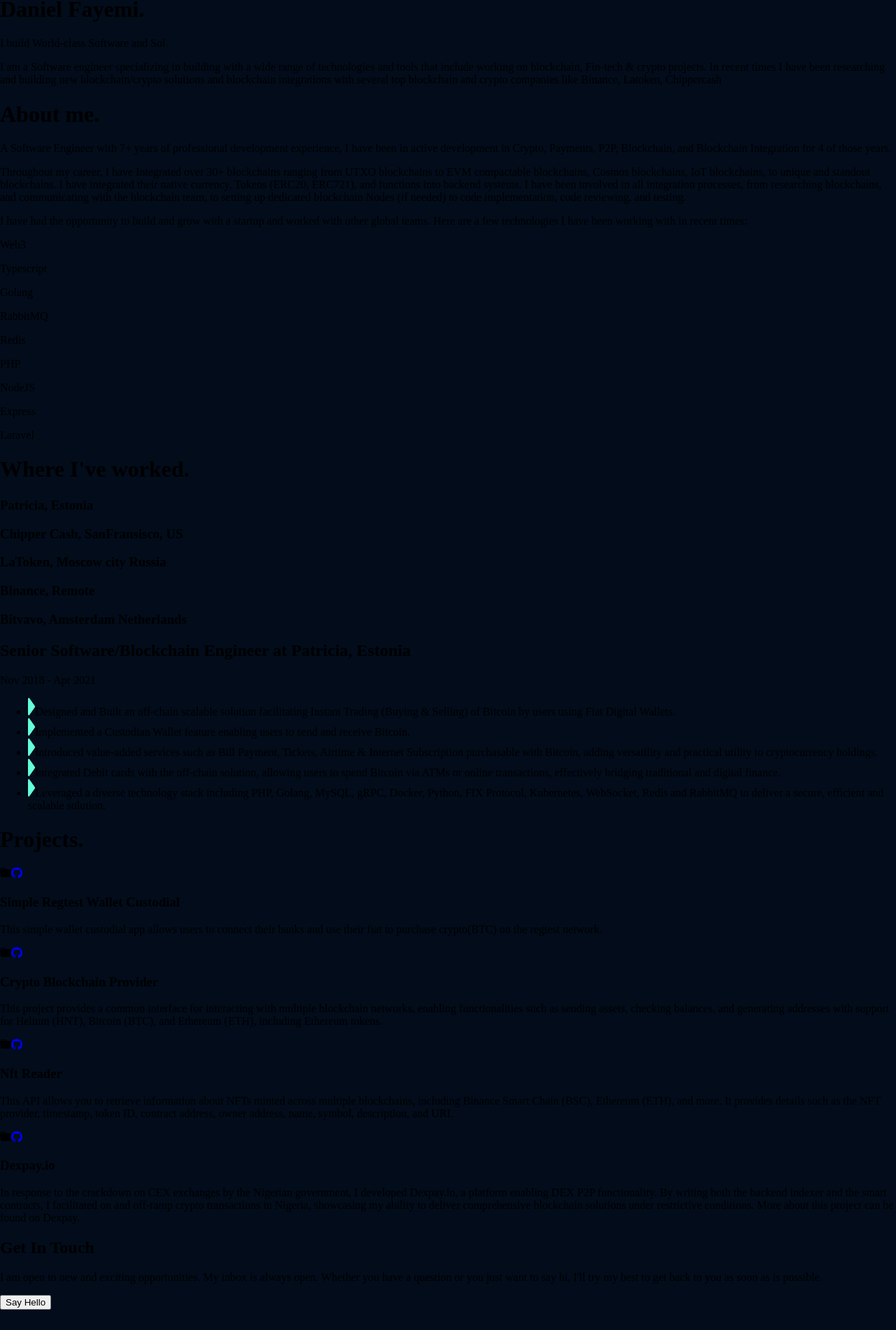
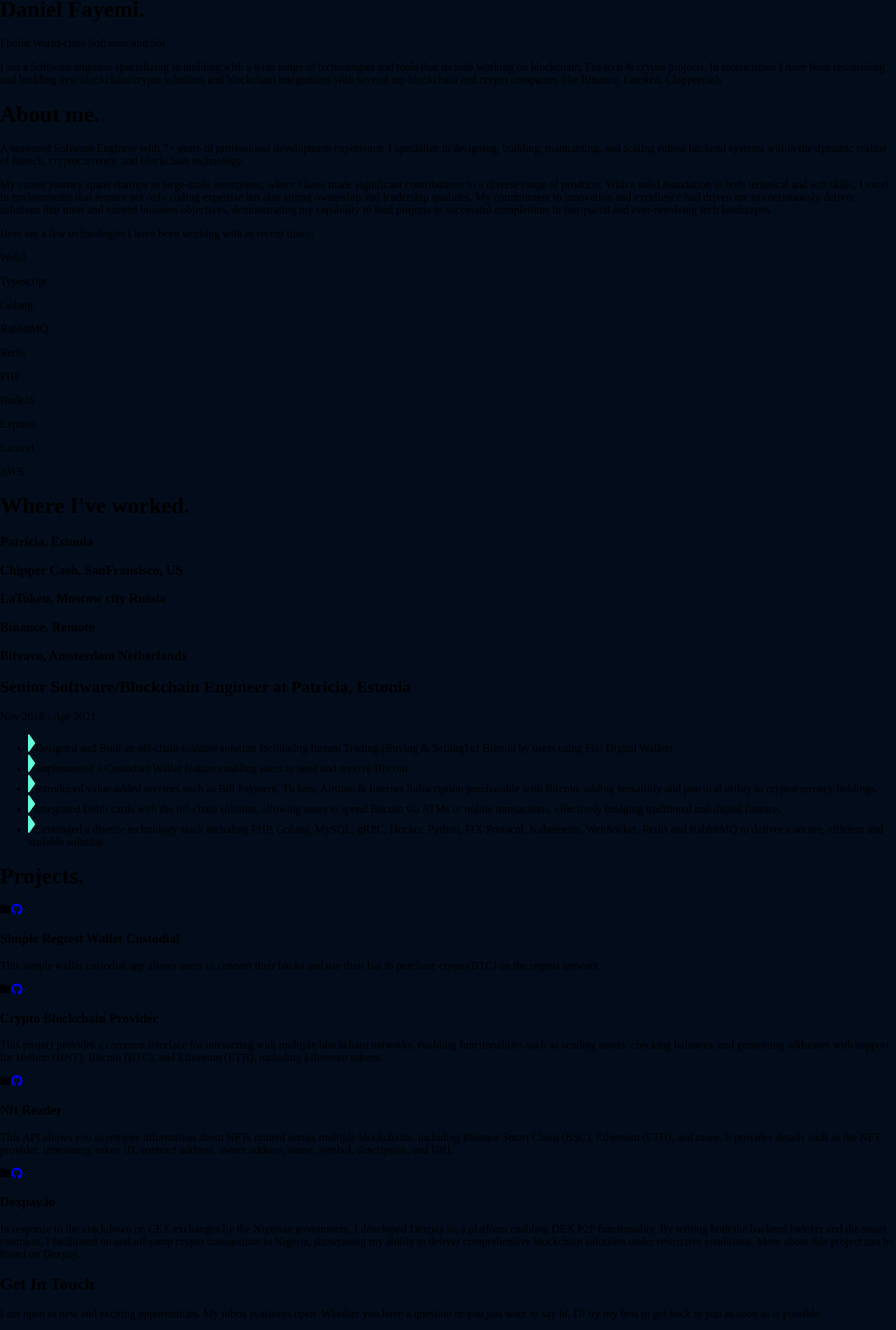
Before and after one commit to Generalsoi/danielportfolio, a React (Create React App) app: page / in a window 1280 px wide. Shown: the part 213-2113 px from the top of the page at 70% size. Before the commit the page ends 2084 px from the top, so only its background shows below. Built offline with nearby package versions, Linux system fonts and the light colour scheme.

Commit message:
fix: major updates to the site

```diff
--- a/src/components/about.jsx
+++ b/src/components/about.jsx
@@ -27,25 +27,25 @@
         }}
       >
         <p className="md:w-[70%] text-[#A8B2D1] text-sm md:text-lg mb-4">
-          A Software Engineer with 7+ years of professional development
-          experience, I have been in active development in Crypto, Payments,
-          P2P, Blockchain, and Blockchain Integration for 4 of those years.
+          A seasoned Software Engineer with 7+ years of professional development
+          experience. I specialize in designing, building, maintaining, and
+          scaling robust backend systems within the dynamic realms of fintech,
+          cryptocurrency, and blockchain technology.
         </p>
         <p className="md:w-[70%] text-[#A8B2D1] text-sm md:text-lg mb-4">
-          Throughout my career, I have Integrated over 30+ blockchains ranging
-          from UTXO blockchains to EVM compactable blockchains, Cosmos
-          blockchains, IoT blockchains, to unique and standout blockchains. I
-          have integrated their native currency, Tokens (ERC20, ERC721), and
-          functions into backend systems. I have been involved in all
-          integration processes, from researching blockchains, and communicating
-          with the blockchain team, to setting up dedicated blockchain Nodes (if
-          needed) to code implementation, code reviewing, and testing.
+          My career journey spans startups to large-scale enterprises, where I
+          have made significant contributions to a diverse range of products.
+          With a solid foundation in both technical and soft skills, I excel in
+          environments that require not only coding expertise but also strong
+          ownership and leadership qualities. My commitment to innovation and
+          excellence had driven me to continuously deliver solutions that meet
+          and exceed business objectives, demonstrating my capability to lead
+          projects to successful completions in fast-paced and ever-revolving
+          tech landscapes.
         </p>
 
         <p className="md:w-[70%] text-[#A8B2D1] text-sm md:text-lg mb-4">
-          I have had the opportunity to build and grow with a startup and worked
-          with other global teams. Here are a few technologies I have been
-          working with in recent times:
+          Here are a few technologies I have been working with in recent times:
         </p>
       </motion.span>
 
@@ -63,6 +63,7 @@
           <p>NodeJS</p>
           <p>Express</p>
           <p>Laravel</p>
+          <p>AWS</p>
         </span>
       </span>
     </div>
--- a/src/components/getInTouch.jsx
+++ b/src/components/getInTouch.jsx
@@ -19,15 +19,26 @@
         to get back to you as soon as is possible.
       </p>
 
+      <div className="md:flex items-center justify-center gap-6">
         <a
           href="https://mail.google.com/mail/?view=cm&fs=1&tf=1&to=danieltosinfayemi@gmail.com"
           target="_blank"
           rel="noreferrer"
         >
-        <button className="px-20 py-2 bg-[#64FFDA] text-[#112240] font-bold border-none rounded-xl cursor-pointer animate-bounce">
+          <button className="px-10 py-2 bg-[#64FFDA] text-[#112240] font-bold border-none rounded-xl cursor-pointer animate-bounce">
             Say Hello
           </button>
         </a>
+        <a
+          href="https://www.linkedin.com/in/danielfayemi"
+          target="_blank"
+          rel="noreferrer"
+        >
+          <button className="px-10 py-2 bg-[#64FFDA] text-[#112240] font-bold border-none rounded-xl cursor-pointer animate-bounce mt-4 md:mt-0">
+            Linkedin
+          </button>
+        </a>
+      </div>
     </motion.div>
   );
 };
```
Lines whose indentation alone changed are shown as unchanged.
